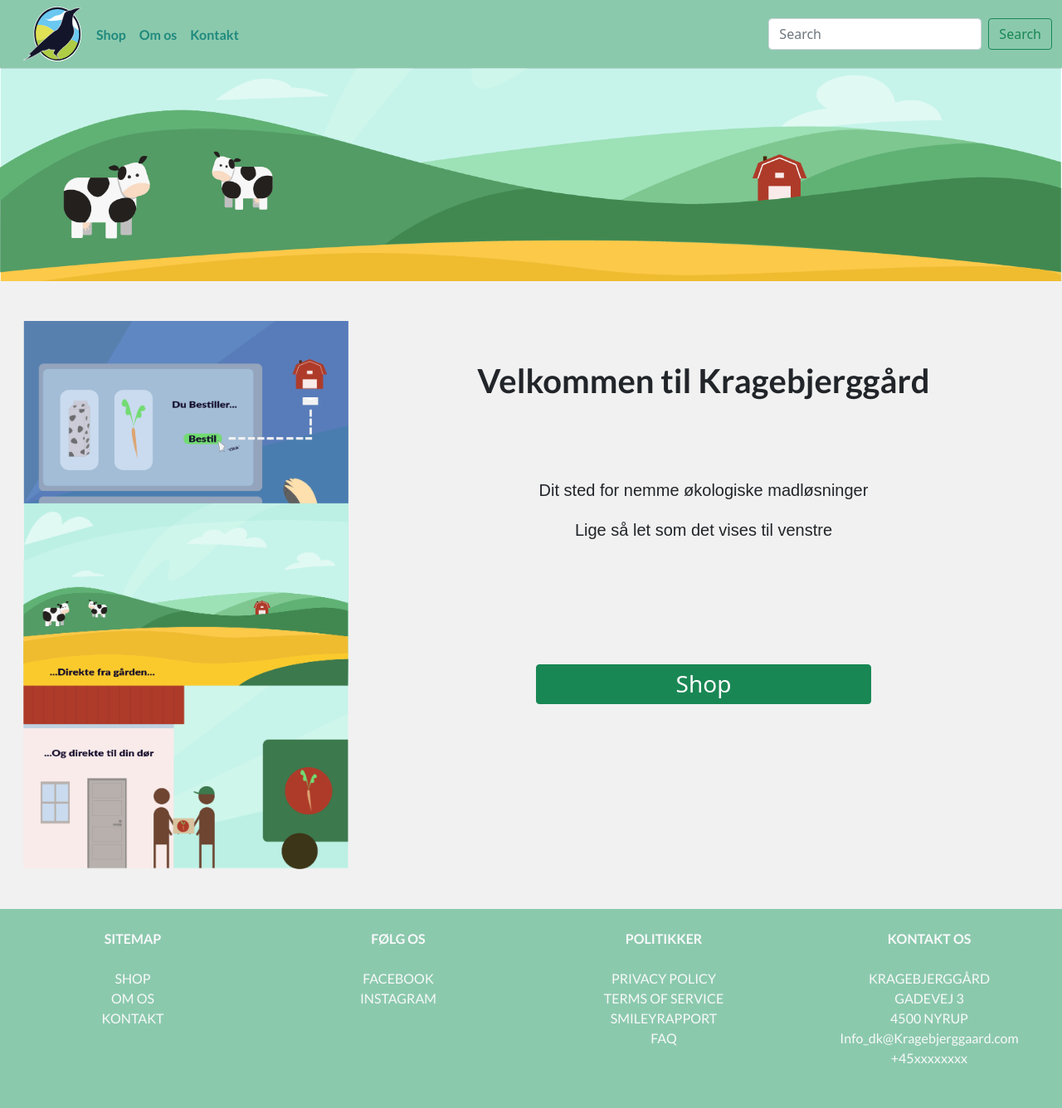
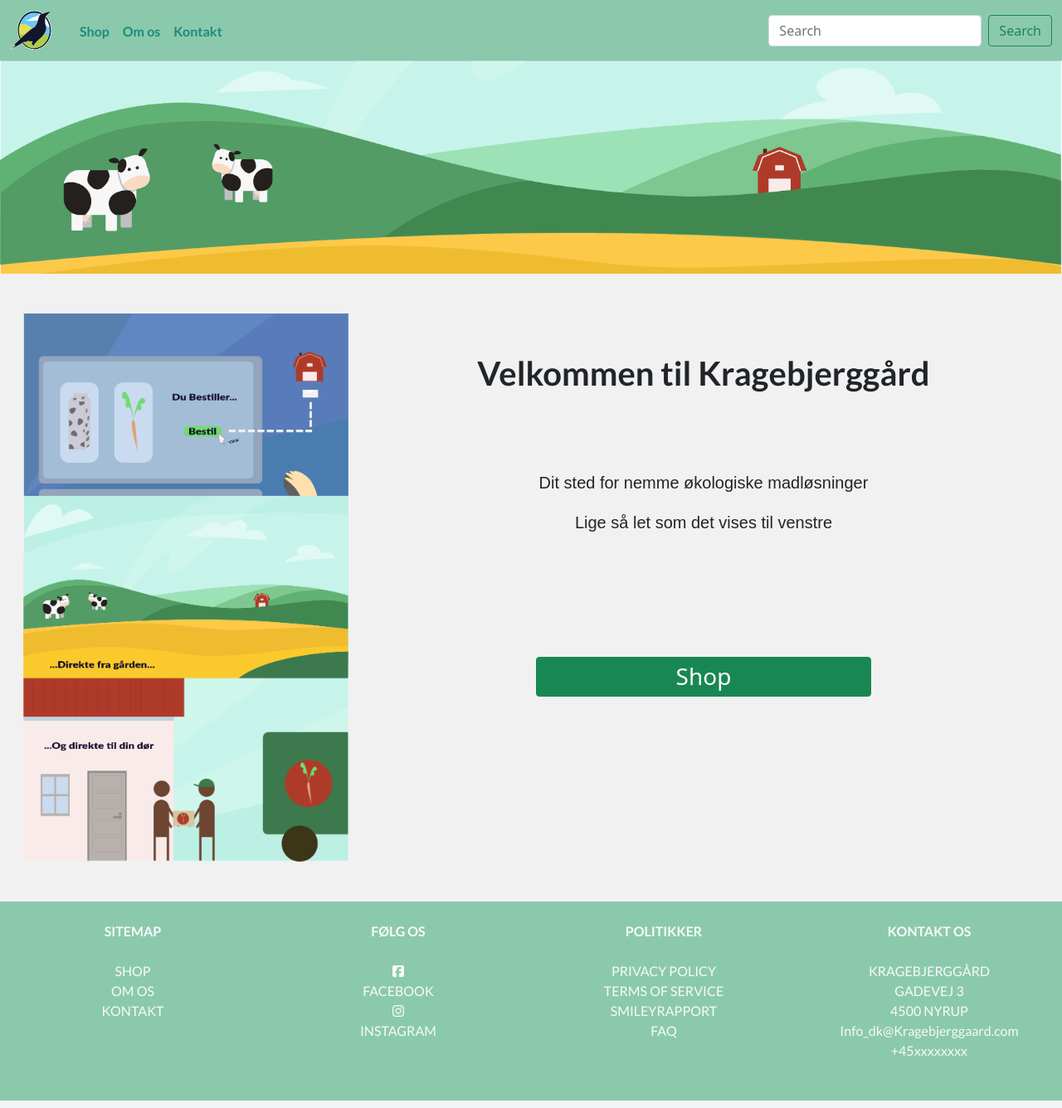
Before and after one commit to Viwite/Kragebjerggaard, a PHP site: page / in a window 1280 px wide. Shown: the whole page at 83% size. Run offline with PHP 8.4, Linux system fonts and the light colour scheme; style sheets or scripts are compiled from the project's sources; some libraries are stand-ins or nearby versions.

Commit message:
rettet fontawesome iconer, rettet databasen, rettet logoet og fundet ud af css fejlen

```diff
--- a/includes/footer.php
+++ b/includes/footer.php
@@ -13,6 +13,7 @@
         <br>
         <i class="fa-brands fa-square-facebook"></i>
         <p class="class-text">FACEBOOK</p>
+        <i class="fa-brands fa-instagram"></i>
         <p class="class-text">INSTAGRAM</p>
     </div>
     <div class="footer-text col-12 col-lg text-center mt-4 mb-5 text-light">
--- a/includes/navigation.php
+++ b/includes/navigation.php
@@ -1,8 +1,6 @@
 <nav class="navbar navbar-expand-lg" style="background-color: #8BC9AD;">
     <div class="container-fluid">
-        <a class="navbar-brand" href="index.php"></a>
-
-            <img src="uploads/Asset_2%20(1).svg" class="" style="max-width: 70px;" alt="logo">
+        <a class="navbar-brand" href="index.php"><img src="uploads/Asset_2%20(1).svg" class="" style="min-width: 50px; max-width: 70px;" alt="logo"></a>
 
         <button class="navbar-toggler" type="button" data-bs-toggle="collapse" data-bs-target="#navbarSupportedContent" aria-controls="navbarSupportedContent" aria-expanded="false" aria-label="Toggle navigation">
             <span class="navbar-toggler-icon"></span>
--- a/index.php
+++ b/index.php
@@ -11,7 +11,9 @@
 
     <link href="css/bootstrap.css" rel="stylesheet" type="text/css">
     <link href="css/styles.css" rel="stylesheet" type="text/css">
-    <link rel="preconnect" href="https://fonts.googleapis.com"><link rel="preconnect" href="https://fonts.gstatic.com" crossorigin><link href="https://fonts.googleapis.com/css2?family=Lato:wght@400;700&display=swap" rel="stylesheet">
+    <link rel="preconnect" href="https://fonts.googleapis.com"><link rel="preconnect" href="https://fonts.gstatic.com" crossorigin>
+    <link href="https://fonts.googleapis.com/css2?family=Lato:wght@400;700&display=swap" rel="stylesheet">
+    <script src="https://kit.fontawesome.com/b2cd0c4e29.js" crossorigin="anonymous"></script>
     <style>
         @import url('https://fonts.googleapis.com/css2?family=Lato:wght@400;700&display=swap');
     </style>
```
Also changed, not shown: settings/init.php (+4 -4 lines).
